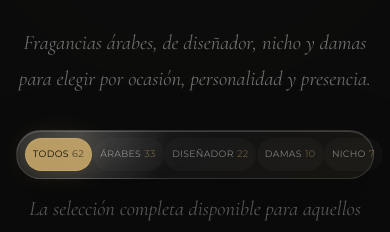
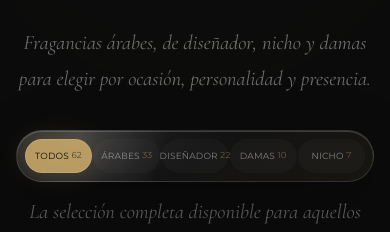
Before and after one commit to DiegoMy7/IKER-PARFUM-DE-ROIS, a React (Vite) app: page / in a window 390 px wide. Shown: the part 946-1178 px from the top of the page. Built offline with nearby package versions, Linux system fonts and the light colour scheme; a web font is replaced by a local one.

Commit message:
arreglo de la barra de familias v2

```diff
--- a/src/components/catalog/Catalog.jsx
+++ b/src/components/catalog/Catalog.jsx
@@ -107,7 +107,7 @@ export default function Catalog() {
         </motion.div>
 
         <div className="mb-8 sm:mb-12">
-          <div className="category-scroll liquid-glass mx-auto flex w-fit max-w-[calc(100vw-2rem)] gap-2 overflow-x-auto rounded-full p-1.5 sm:max-w-fit sm:justify-center sm:flex-wrap">
+          <div className="category-scroll liquid-glass mx-auto flex w-full max-w-[calc(100vw-2rem)] gap-2 overflow-x-auto rounded-full p-1.5 sm:w-fit sm:max-w-fit sm:justify-center sm:flex-wrap">
             {CATEGORIES.map((category) => {
               const count = categoryCounts[category.id] || 0;
               const active = activeCategory === category.id;
@@ -119,7 +119,7 @@ export default function Catalog() {
                     handleCategorySelect(category.id);
                   }}
                   onClick={() => handleCategorySelect(category.id)}
-                  className={`mobile-category-tab flex-shrink-0 rounded-full border px-4 sm:px-5 py-2.5 font-sans text-[10px] uppercase tracking-[0.18em] transition-all duration-300 ${
+                  className={`mobile-category-tab inline-flex min-w-0 items-center justify-center rounded-full border px-4 py-2.5 font-sans text-[10px] uppercase tracking-[0.18em] transition-all duration-300 sm:flex-shrink-0 sm:px-5 ${
                     active
                       ? 'border-gold/80 bg-gold/90 text-black shadow-[0_0_24px_rgba(200,169,107,0.2)]'
                       : 'border-transparent bg-white/[0.025] text-white/45 hover:bg-white/[0.06] hover:text-gold'
--- a/src/index.css
+++ b/src/index.css
@@ -308,29 +308,35 @@ img {
   }
 
   .mobile-category-tab {
-    font-size: 0.58rem !important;
+    width: 100%;
+    min-width: 0;
+    font-size: 0.56rem !important;
     line-height: 1.35 !important;
-    letter-spacing: 0.035em !important;
-    padding: 0.58rem 0.42rem !important;
+    letter-spacing: 0.02em !important;
+    padding: 0.62rem 0.22rem !important;
     touch-action: manipulation;
     -webkit-tap-highlight-color: transparent;
     user-select: none;
     cursor: pointer;
+    white-space: nowrap;
   }
 
   .mobile-category-tab span {
-    margin-left: 0.2rem !important;
-    margin-right: 0.02rem !important;
+    margin-left: 0.16rem !important;
+    margin-right: 0 !important;
   }
 
   .category-count {
-    font-size: 0.6rem !important;
+    font-size: 0.54rem !important;
   }
 
   .category-scroll {
-    gap: 0.04rem !important;
-    padding: 0.42rem 0.52rem !important;
+    display: grid !important;
+    grid-template-columns: repeat(5, minmax(0, 1fr));
+    gap: 0.08rem !important;
+    padding: 0.5rem !important;
     overflow-x: visible !important;
+    border-radius: 999px;
   }
 
   .perfume-grid > article {
```
